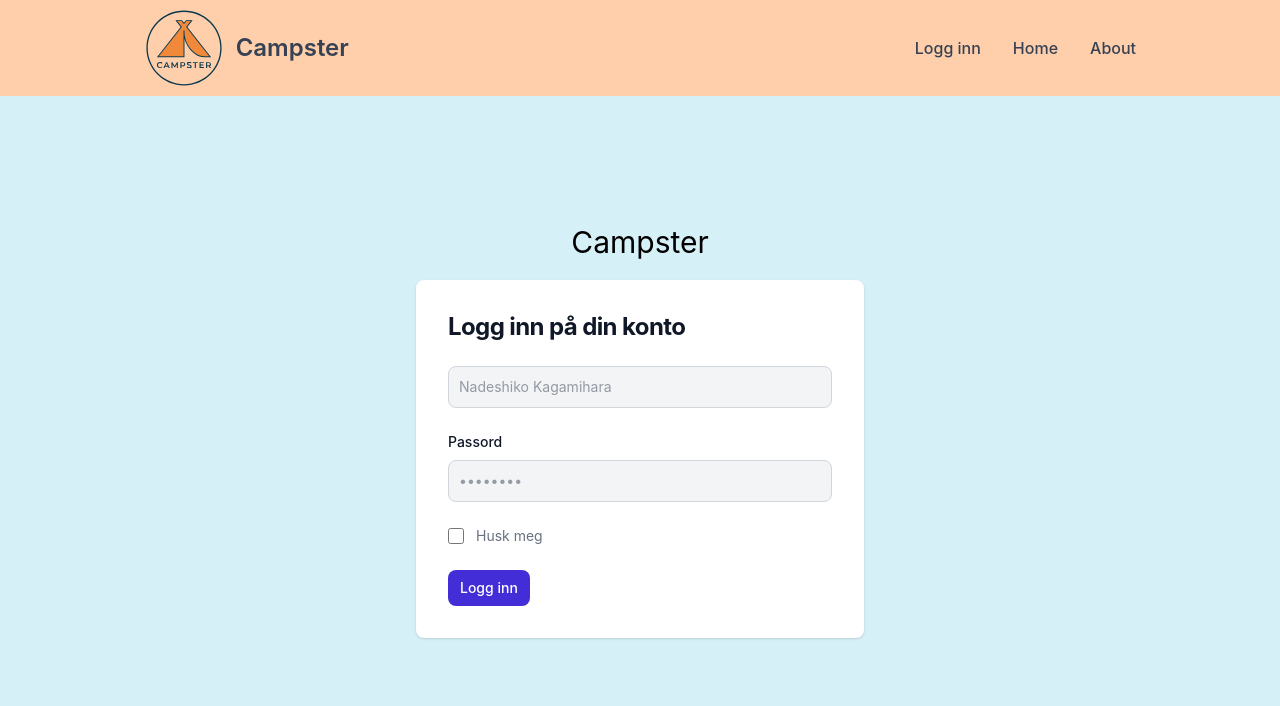
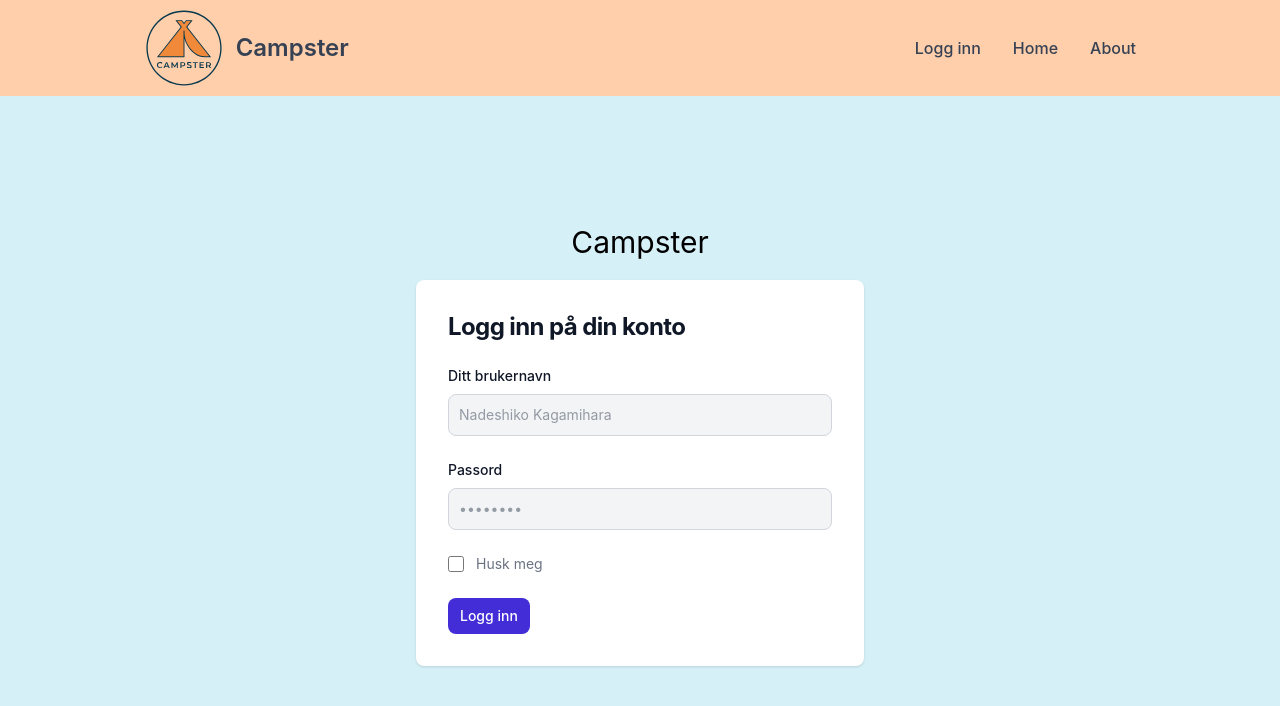
Before and after one commit to esandoe/campster, a Vue app in the folder client/: page /login in a window 1280 px wide. Shown: the top 706 px of the page. Built offline with nearby package versions, Linux system fonts and the light colour scheme; no server answers.

Commit message:
Fix login field labels and autocomplete for password managers

```diff
--- a/client/src/components/ui/TextInput.vue
+++ b/client/src/components/ui/TextInput.vue
@@ -1,12 +1,9 @@
 <template>
-  <label
-    v-if="name"
-    :id="labelId"
-    for="email"
-    class="block mb-2 text-sm font-medium text-gray-900"
-    >{{ name }}</label
-  >
+  <label v-if="name" :for="inputId" class="block mb-2 text-sm font-medium text-gray-900">{{
+    name
+  }}</label>
   <input
+    :id="inputId"
     type="text"
     v-model="model"
     v-bind="$attrs"
@@ -41,5 +38,5 @@ const model = defineModel()
 
 const randomId = self.crypto.getRandomValues(new Uint32Array(1))[0]
 const helperTextId = 'helper-text-' + randomId
-const labelId = 'input-label-' + randomId
+const inputId = 'input-' + randomId
 </script>
--- a/client/src/views/LoginView.vue
+++ b/client/src/views/LoginView.vue
@@ -12,8 +12,9 @@
           <form class="space-y-4 md:space-y-6" action="#">
             <div>
               <TextInput
-                nae="Ditt brukernavn"
+                name="Ditt brukernavn"
                 v-model="username"
+                autocomplete="username"
                 placeholder="Nadeshiko Kagamihara"
                 required
               />
@@ -23,6 +24,7 @@
                 name="Passord"
                 type="password"
                 v-model="password"
+                autocomplete="current-password"
                 placeholder="••••••••"
                 required
               />
```
